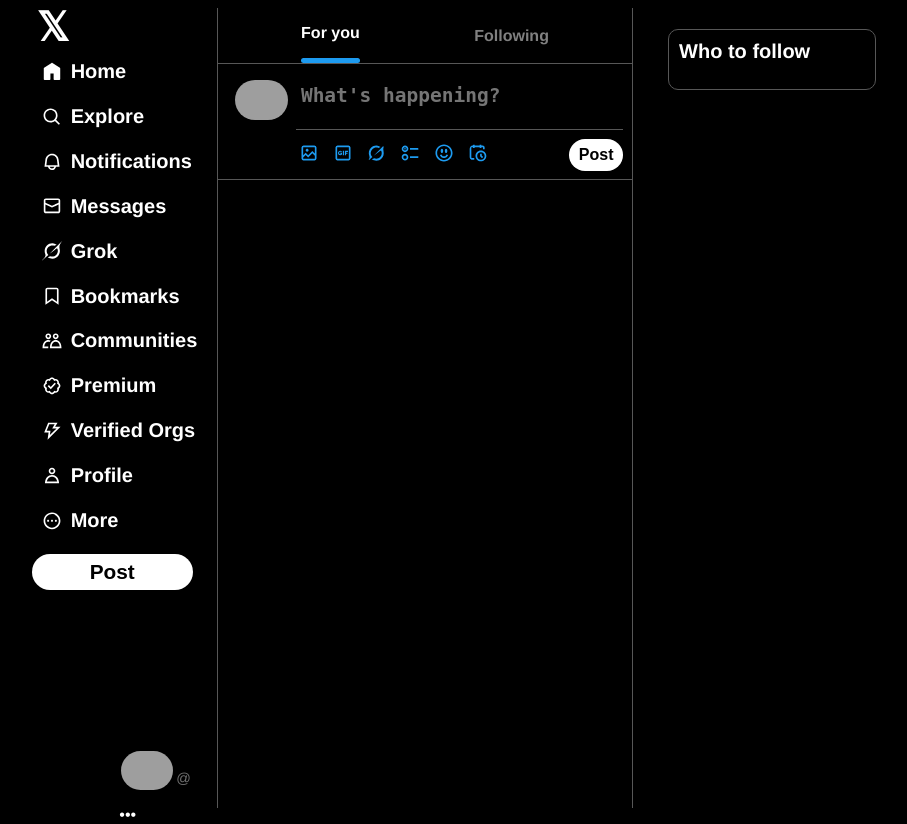
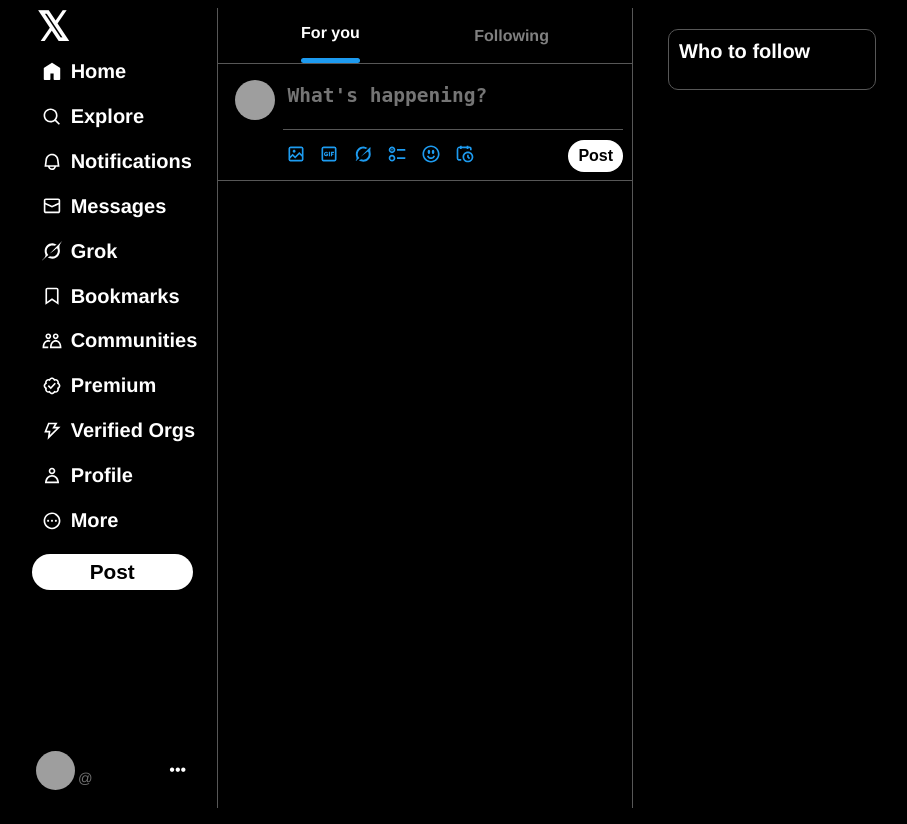
Before and after one commit to AlexiStapleton/ProjetX_CREPON_ROB_STAPLETON_TROUBA, a Laravel app: page /feed in a window 1280 px wide. Shown: the whole page, without its empty margins (200-1107 px from the left). Run offline with Laravel 12, Linux system fonts and the light colour scheme; the visitor is signed in with stand-in values (Sample User, id 1); data that the repository does not hold is empty; grey boxes are pictures that could not be loaded.

Commit message:
Légère modification au niveau du css pour régler certain problème (le ... du compte était en dessous du login

```diff
--- a/ProjetX_CREPON_ROB_STAPLETON_TROUBA/public/css/feed.css
+++ b/ProjetX_CREPON_ROB_STAPLETON_TROUBA/public/css/feed.css
@@ -102,7 +102,7 @@
 
     display: flex;
     align-items: center;
-    justify-content: space-between;
+    justify-content: flex-start;
 }
 
 #info_compte{
@@ -118,6 +118,7 @@
     height: 100%;
     margin-left: 2%;
     border-radius: 50px;
+    aspect-ratio: 1;
 }
 
 #div_nom{
@@ -696,6 +697,7 @@
 .img_follow{
     height: 7vh;
     border-radius: 50px;
+    aspect-ratio: 1;
 }
 
 .div_nom_follow{
--- a/ProjetX_CREPON_ROB_STAPLETON_TROUBA/resources/views/layouts/app.blade.php
+++ b/ProjetX_CREPON_ROB_STAPLETON_TROUBA/resources/views/layouts/app.blade.php
@@ -62,7 +62,7 @@
             </ul>
             <div class="hov_but" id="div_compte">
                 <a style="height:100%;" href="{{ route('compte.show', ['id' => Auth::user()->idcompte]) }}">
-                <a style="height:100%;" href="{{ route('compte.show', ['id' => Auth::user()->idcompte]) }}">
+                <a style="height:100%; width: 100%; display:flex; align-items: center; justify-content: space-between;" href="{{ route('compte.show', ['id' => Auth::user()->idcompte]) }}">
                     <div id="info_compte">
                         <img class="img_profile" src="https://pbs.twimg.com/profile_images/1695959673646551040/OJ9rAupv_x96.jpg" alt="">
                         <div id="div_nom">
```
Also changed, not shown: ProjetX_CREPON_ROB_STAPLETON_TROUBA/resources/views/partials/button_partials.blade.php (+4 -4 lines).
